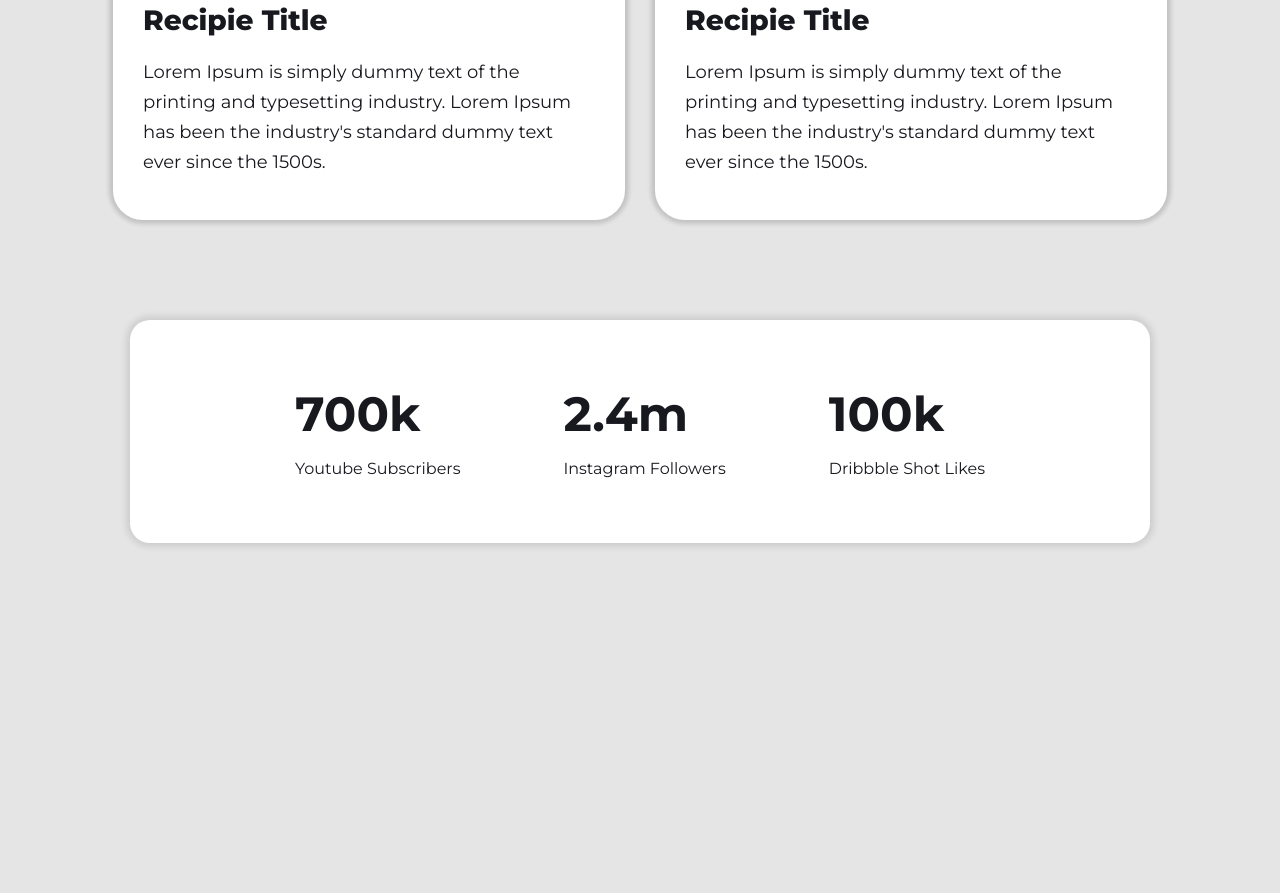
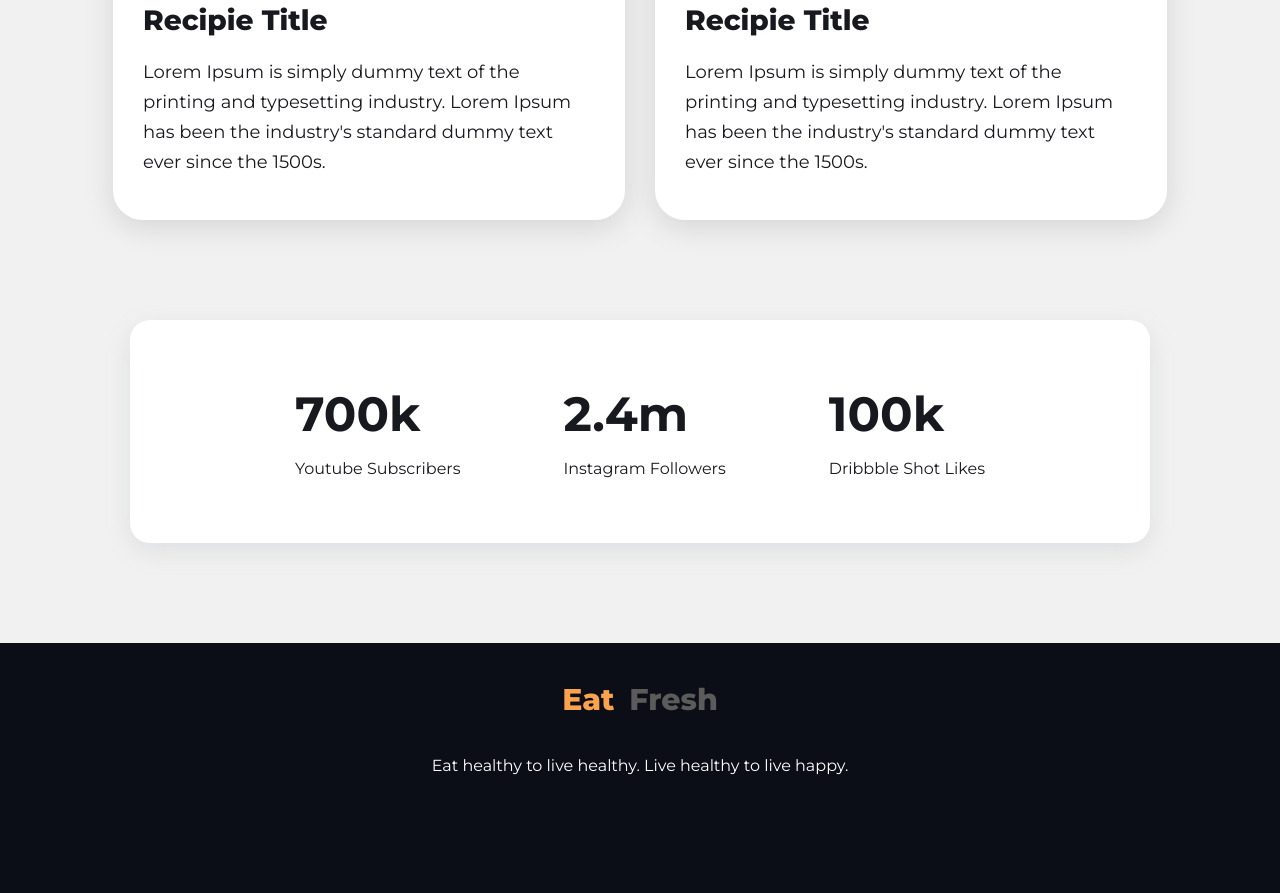
Before and after one commit to tahmina-97/eat-healthy, a plain HTML site: page index.html in a window 1280 px wide. Shown: the part 1824-2717 px from the top of the page. Before the commit the page ends 2467 px from the top, so only its background shows below. Drawn offline with Linux system fonts and the light colour scheme.

Commit message:
last section

```diff
--- a/index.html
+++ b/index.html
@@ -81,5 +81,10 @@
 
         </div>
     </section>
+
+    <footer>
+        <h3> <span class="color-orange">Eat</span> Fresh</h3>
+        <p>Eat healthy to live healthy. Live healthy to live happy.</p>
+    </footer>
 </body>
 </html>
--- a/style.css
+++ b/style.css
@@ -9,7 +9,7 @@
 }
 body{
     font-family: 'Montserrat', sans-serif;
-    background-color: #E5E5E5;
+    background-color: #f1f1f1;
 }
 
 /* ########### header section styling #################### */
@@ -77,7 +77,6 @@ body{
     /* margin-left: 30%; */
     margin: 0 198px;
     margin-top: 64px;
-    /* margin: 64px 198px; */
 }
 
 .right-div{
@@ -144,7 +143,7 @@ body{
     background-color: #FFFFFF;
     border: 30px solid #FFFFFF;
     margin: 0 15px;
-    box-shadow: 0 0 4px 4px rgba(0, 0, 0, 0.15);
+    box-shadow: rgba(100, 100, 111, 0.2) 0px 7px 29px 0px;
 }
 
 .image-box img{
@@ -177,7 +176,7 @@ body{
     background-color: #FFFFFF;
     border-radius: 20px;
     padding: 65px 165px;
-    box-shadow: 0 0 6px 4px rgba(0, 0, 0, 0.1);
+    box-shadow: rgba(149, 157, 165, 0.2) 0px 8px 24px;
 }
 
 #follower-section .follower-container{
@@ -190,3 +189,22 @@ body{
     font-weight: 700;
     margin-bottom: 16px;
 }
+
+footer{
+    width: 100%;
+    height: 250px;
+    background-color: #0B0D17;
+    text-align: center;
+}
+footer h3{
+    font-size: 30px;
+    font-weight: 900;
+    color: #5B5B5B;
+    word-spacing: 6px;
+    padding: 38px 0;
+}
+
+footer p{
+    font-size:16px;
+    color: #FFFFFF;
+}
```
